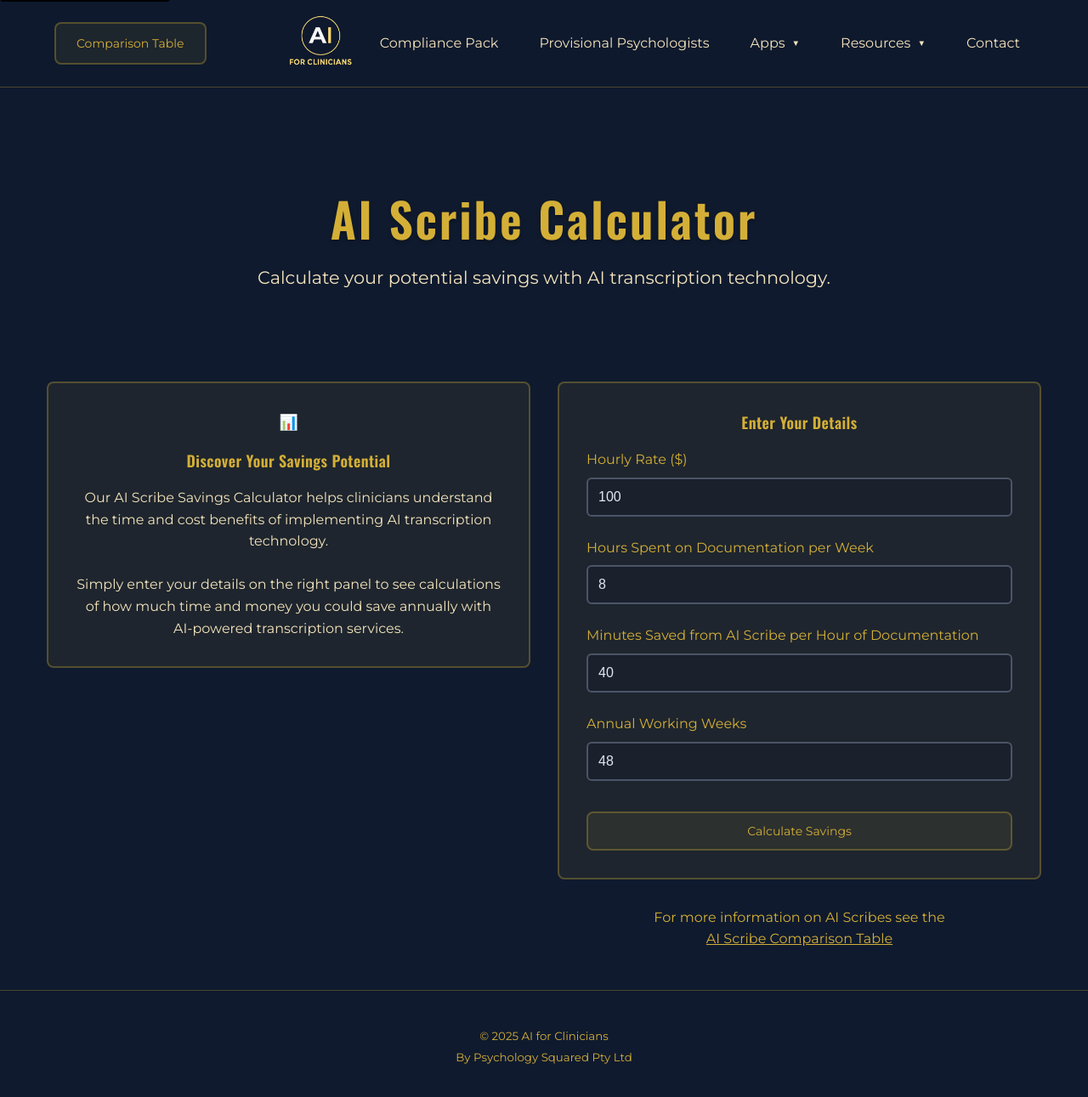
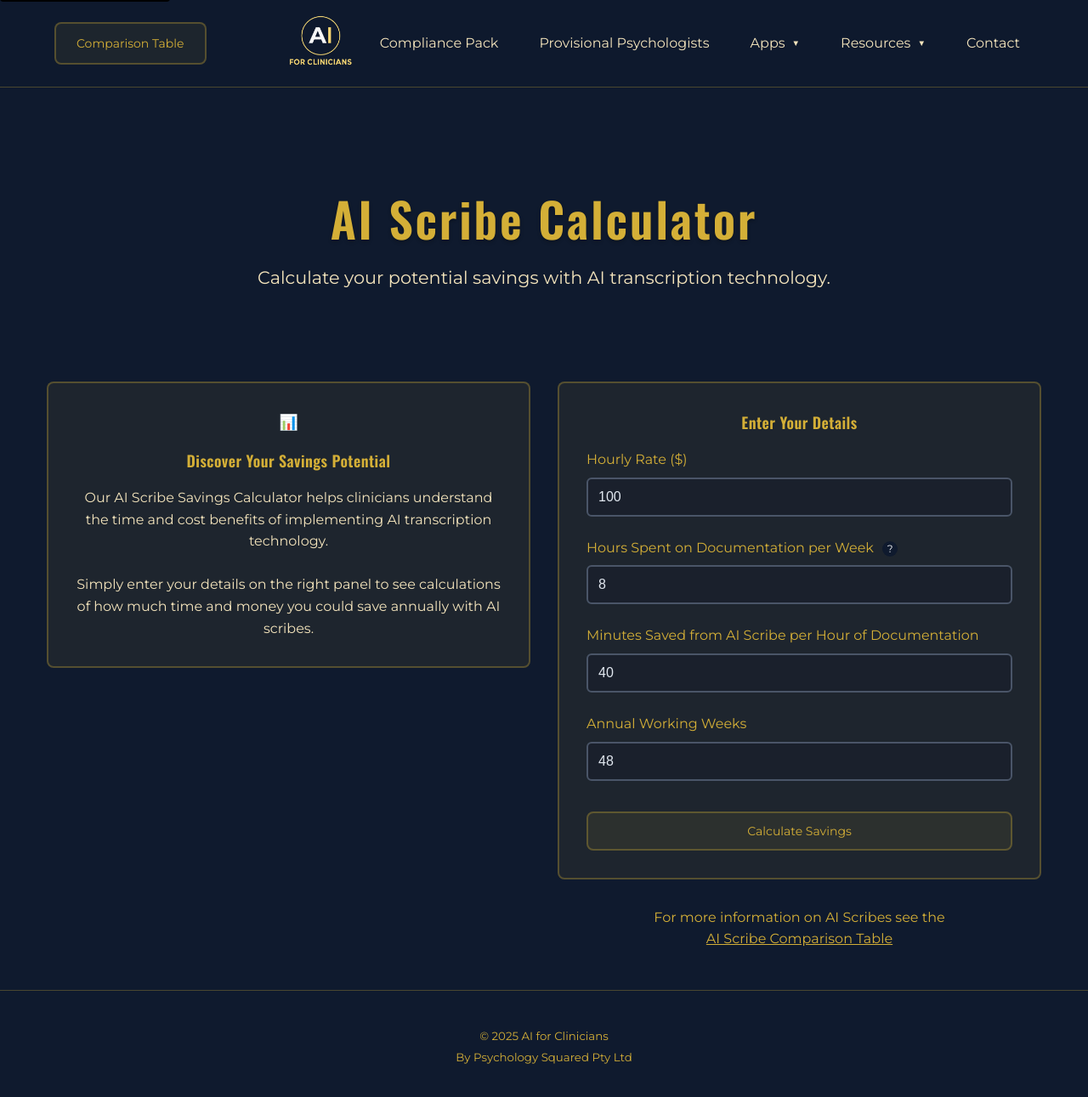
Before and after one commit to keisler-au/aiforclin, a Jekyll site: the page built from calculator/index.html, in a window 1280 px wide and 1297 px high. Shown: the top 1291 px of the window at 85% size. Built offline with Jekyll 4.4.1, drawn with Linux system fonts in a browser that asks for light colours.

Commit message:
chore/calculator-uplift

```diff
--- a/_layouts/default.html
+++ b/_layouts/default.html
@@ -15,23 +15,11 @@
     <link rel="preconnect" href="https://fonts.googleapis.com" />
     <link href="https://fonts.googleapis.com/css2?family=Oswald:wght@400;600&family=Montserrat:wght@400;600&display=swap" rel="stylesheet">
 
-    <link
-      rel="stylesheet"
-      href="{{ '/assets/css/style.css' | relative_url }}"
-    />
-    <link
-      rel="stylesheet"
-      href="{{ '/assets/css/calculator.css' | relative_url }}"
-    />
-    <link
-      rel="icon"
-      type="image/x-icon"
-      href="{{ '/assets/images/base/favicon.ico' | relative_url }}"
-    />
-    <script
-      src="https://challenges.cloudflare.com/turnstile/v0/api.js?render=explicit"
-      defer
-    ></script>
+    <link rel="stylesheet" href="{{ '/assets/css/style.css' | relative_url }}" />
+    <link rel="stylesheet" href="{{ '/assets/css/calculator.css' | relative_url }}" />
+    <link rel="stylesheet" href="{{ '/assets/css/tooltip.css' | relative_url }}" />
+    <link rel="icon" type="image/x-icon" href="{{ '/assets/images/base/favicon.ico' | relative_url }}" />
+    <script src="https://challenges.cloudflare.com/turnstile/v0/api.js?render=explicit" defer></script>
     <script src="{{ '/assets/js/main.js' | relative_url }}"></script>
     <script src="{{ '/assets/js/calculator.js' | relative_url }}"></script>
   </head>
--- /dev/null
+++ b/assets/css/tooltip.css
@@ -0,0 +1,64 @@
+.tooltip {
+    position: relative;
+    display: inline-block;
+}
+
+.tooltip-trigger {
+    display: inline-flex;
+    justify-content: center;
+    align-items: center;
+    width: 18px;
+    height: 18px;
+    background: var(--navy-deepest);
+    color: white;
+    border-radius: 50%;
+    font-size: 12px;
+    line-height: 18px;
+    margin-left: 6px;
+    cursor: help;
+    transition: background 0.2s ease;
+}
+
+.tooltip-trigger:hover {
+    background: var(--primary-gold);
+    transform: scale(1.1);
+}
+
+.tooltip-text {
+    --width: 200px;
+    --border-width: 1px;
+    visibility: hidden;
+    width: var(--width);
+    background: var(--navy-deepest);
+    color: white;
+    text-align: center;
+    border-radius: 6px;
+    padding: 8px;
+    position: absolute;
+    z-index: 1000;
+    bottom: 125%;
+    left: 50%;
+    transform: translateX(calc((var(--border-width) * 2 + 1px) - (var(--width) / 2)));
+    opacity: 0;
+    transition: opacity 0.3s;
+    font-size: 12px;
+    line-height: 1.4;
+    border: var(--border-width) solid var(--border-color);
+    box-shadow: 0 4px 12px var(--hover-bg);
+}
+
+.tooltip:hover .tooltip-text {
+    visibility: visible;
+    opacity: 1;
+}
+
+.tooltip-text::after {
+    content: "";
+    position: absolute;
+    top: 100%;
+    left: 50%;
+    transform: translateX(-50%);
+    border-width: 6px;
+    border-style: solid;
+    border-color: var(--navy-deepest) transparent transparent transparent;
+}
--- a/assets/js/calculator.js
+++ b/assets/js/calculator.js
@@ -113,7 +113,7 @@
   }
 
   function updateVisuals(data) {
-    const totalAnnualWorkHours = data.documentationHoursPerWeek * 5 * data.annualWorkWeeks;
+    const totalAnnualWorkHours = data.documentationHoursPerWeek * data.annualWorkWeeks;
     const timeRecoveryPercentage = Math.round(
       (data.annualTimeSaved / totalAnnualWorkHours) * 100
     );
@@ -136,35 +136,35 @@
     }, 600);
 
     // Update and animate progress bars
-    setTimeout(() => {
-      document.getElementById("time-percentage").textContent =
-        timeSavedPercentage + "%";
-      document.getElementById("time-progress").style.width =
-        timeSavedPercentage + "%";
+    // setTimeout(() => {
+    //   document.getElementById("time-percentage").textContent =
+    //     timeSavedPercentage + "%";
+    //   document.getElementById("time-progress").style.width =
+    //     timeSavedPercentage + "%";
 
-      document.getElementById("recovery-percentage-text").textContent =
-        timeRecoveryPercentage + "%";
-      document.getElementById("recovery-progress").style.width =
-        timeRecoveryPercentage + "%";
-    }, 800);
+    //   document.getElementById("recovery-percentage-text").textContent =
+    //     timeRecoveryPercentage + "%";
+    //   document.getElementById("recovery-progress").style.width =
+    //     timeRecoveryPercentage + "%";
+    // }, 800);
 
     // Update and animate donut chart
-    setTimeout(() => {
-      const circumference = 2 * Math.PI * 15.915;
-      const strokeDasharray = `${
-        (timeRecoveryPercentage / 100) * circumference
-      } ${circumference}`;
-      document
-        .getElementById("donut-progress")
-        .setAttribute("stroke-dasharray", strokeDasharray);
+    // setTimeout(() => {
+    //   const circumference = 2 * Math.PI * 15.915;
+    //   const strokeDasharray = `${
+    //     (timeRecoveryPercentage / 100) * circumference
+    //   } ${circumference}`;
+    //   document
+    //     .getElementById("donut-progress")
+    //     .setAttribute("stroke-dasharray", strokeDasharray);
 
-      animateNumber(
-        document.getElementById("recovery-percentage"),
-        timeRecoveryPercentage,
-        (val) => Math.round(val) + "%",
-        1200
-      );
-    }, 1000);
+    //   animateNumber(
+    //     document.getElementById("recovery-percentage"),
+    //     timeRecoveryPercentage,
+    //     (val) => Math.round(val) + "%",
+    //     1200
+    //   );
+    // }, 1000);
   }
 
   function setupCalculator() {
--- a/calculator/index.html
+++ b/calculator/index.html
@@ -27,8 +27,7 @@
           of implementing AI transcription technology.
           <br /><br />
           Simply enter your details on the right panel to see calculations
-          of how much time and money you could save annually with AI-powered
-          transcription services.
+          of how much time and money you could save annually with AI scribes.
         </p>
       </section>
 
@@ -119,7 +118,7 @@
           </div>
         </section>
 
-        <section class="card mb-4">
+        <!-- <section class="card mb-4">
           <h3 class="card-title">Efficiency Metrics</h3>
           <p class="text-sm text-muted text-center">
             Productivity improvement breakdown
@@ -150,9 +149,9 @@
               ></div>
             </div>
           </div>
-        </section>
+        </section> -->
 
-        <section class="card">
+        <!-- <section class="card">
           <h3 class="card-title">Time Recovery</h3>
           <p class="text-sm text-muted text-center">
             Total work time that can be recovered
@@ -185,7 +184,7 @@
               <div class="donut-label">Recovered</div>
             </div>
           </div>
-        </section>
+        </section> -->
       </div>
     </aside>
     <section class="right-panel">
@@ -209,7 +208,10 @@
             </div>
             <div class="form-group">
               <label for="daily-hours" class="form-label"
-                >Hours Spent on Documentation per Week</label
+                >Hours Spent on Documentation per Week             <span class="tooltip">
+              <span class="tooltip-trigger">?</span>
+              <span class="tooltip-text">Total duration you might spend on notes, reports, and other written work tasks in the week</span>
+            </span></label
               >
               <input
                 type="number"
```
Also changed, not shown: other parts of calculator/index.html (+1 -1 lines).
